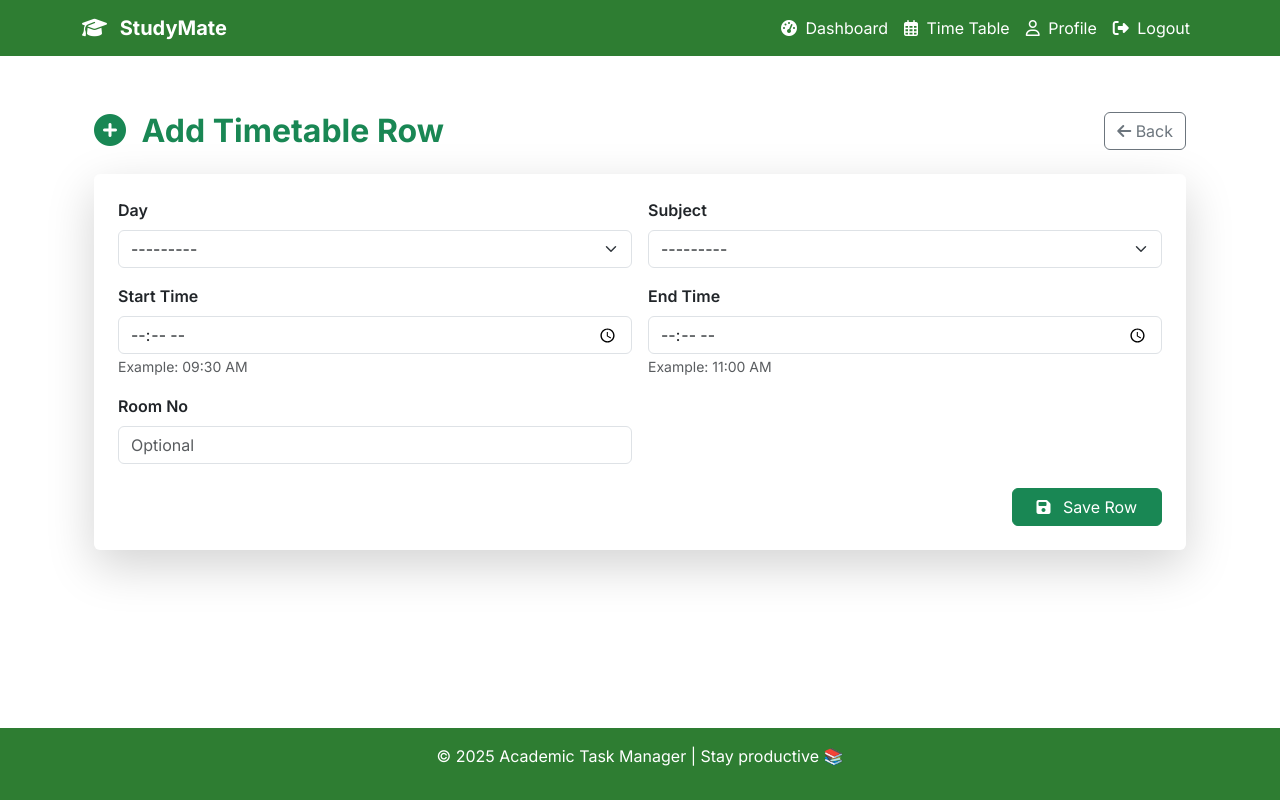
After one commit to AbdulHadi-Programmer/University-Project, a Django app: page /timetable/add/ in a window 1280 px wide. The commit adds this page. Run offline with Django 5.2, Linux system fonts and the light colour scheme; a user stored in the database is signed in; data comes from the database, SQL or seed files in the repository; both versions use the stored data as it was after the commit; some libraries are stand-ins or nearby versions.

Commit message:
add specific count and custom timetable adding functionality

```diff
--- a/academy_tracker/academy/forms.py
+++ b/academy_tracker/academy/forms.py
@@ -1,5 +1,5 @@
 from django import forms
-from .models import Task, Subject, LearningItem
+from .models import Task, Subject, LearningItem, TimeTable
 
 # class TaskForm(forms.ModelForm):
 #     class Meta:
@@ -70,3 +70,59 @@ class LearningItemForm(forms.ModelForm):
         # Add CSS class same as field name
         for field_name, field in self.fields.items():
             field.widget.attrs.update({"class": field_name})
+
+
+# # Time Table Form:
+# class TimeTableForm(forms.ModelForm):
+#     class Meta:
+#         model = TimeTable
+#         fields = ["day", "start_time", "end_time", "subject", "room_no"]
+
+#         widgets = {
+#             "start_time": forms.TimeInput(
+#                 format="%I:%M %p",  # 12-hour format with AM/PM
+#                 attrs={"type": "time", "class": "form-control"}
+#             ),
+#             "end_time": forms.TimeInput(
+#                 format="%I:%M %p",
+#                 attrs={"type": "time", "class": "form-control"}
+#             ),
+#         }
+
+#     def __init__(self, *args, **kwargs):
+#         user = kwargs.pop("user", None)
+#         super().__init__(*args, **kwargs)
+
+#         # Subject filter for current user
+#         if user:
+#             self.fields["subject"].queryset = Subject.objects.filter(user=user)
+
+#         # Override display format for time fields
+#         self.fields["start_time"].input_formats = ["%I:%M %p"]
+#         self.fields["end_time"].input_formats = ["%I:%M %p"]
+from django import forms
+from .models import TimeTable, Subject
+
+class TimeTableForm(forms.ModelForm):
+    class Meta:
+        model = TimeTable
+        fields = ["day", "start_time", "end_time", "subject", "room_no"]
+        widgets = {
+            "start_time": forms.TimeInput(
+                format="%H:%M",
+                attrs={"type": "time", "class": "form-control"}
+            ),
+            "end_time": forms.TimeInput(
+                format="%H:%M",
+                attrs={"type": "time", "class": "form-control"}
+            ),
+            "day": forms.Select(attrs={"class": "form-control"}),
+            "subject": forms.Select(attrs={"class": "form-control"}),
+            "room_no": forms.TextInput(attrs={"class": "form-control", "placeholder": "e.g. Room 204"}),
+        }
+
+    def __init__(self, *args, **kwargs):
+        user = kwargs.pop("user", None)
+        super().__init__(*args, **kwargs)
+        if user:
+            self.fields["subject"].queryset = Subject.objects.filter(user=user)
--- a/academy_tracker/academy/models.py
+++ b/academy_tracker/academy/models.py
@@ -55,3 +55,21 @@ class LearningItem(models.Model):
 
     def __str__(self):
         return f"{self.title} ({self.subject.name})"
+
+
+class TimeTable(models.Model):
+    DAYS_OF_WEEK = [
+        ("Monday", "Monday"),
+        ("Tuesday", "Tuesday"),
+        ("Wednesday", "Wednesday"),
+        ("Thursday", "Thursday"),
+        ("Friday", "Friday"),
+        ("Saturday", "Saturday"),
+        ("Sunday", "Sunday"),
+        ]
+    user = models.ForeignKey(settings.AUTH_USER_MODEL, on_delete=models.CASCADE)
+    day = models.CharField(max_length=20, choices = DAYS_OF_WEEK)
+    start_time = models.TimeField()
+    end_time = models.TimeField()
+    subject = models.ForeignKey(Subject, on_delete= models.CASCADE)
+    room_no = models.CharField(max_length=100, blank=True, null=True)
--- a/academy_tracker/academy/urls.py
+++ b/academy_tracker/academy/urls.py
@@ -22,4 +22,10 @@ urlpatterns = [
     path("subjects/add-new-subject/", add_or_update__subject, name="add_subject"),
     path("subjects/update-subject/<int:pk>/", add_or_update__subject, name="update_subject"),
 
+    # Time Table :
+    path("timetable/", timetable_list, name="timetable_list"),
+    path("timetable/add/", timetable_create, name="timetable_create"),
+    path("timetable/<int:pk>/edit/", timetable_update, name="timetable_update"),
+    path("timetable/<int:pk>/delete/", timetable_delete, name="timetable_delete"),
+
 ]
--- a/academy_tracker/academy/views.py
+++ b/academy_tracker/academy/views.py
@@ -98,6 +98,7 @@ def delete_subject(request, pk):
 #     }
 
 #     return render(request, "student_dashboard.html", context)
+
 from django.contrib.auth.decorators import login_required
 from django.shortcuts import render
 from django.db.models import Count, Q
@@ -106,6 +107,11 @@ from .models import Subject, Task, LearningItem
 @login_required
 def student_dashboard(request):
     user = request.user
+
+    # Total :
+    tasks_count = Task.objects.filter(user=request.user).count() or 0
+    notes_count = LearningItem.objects.filter(user=request.user).count()  or 0
+    timetable_count = TimeTable.objects.filter(user=request.user).count() or 0
 
     # Subjects for this user/semester, annotated with counts
     subjects = (
@@ -130,6 +136,10 @@ def student_dashboard(request):
         "task_pending_count": task_pending_count,
         "task_completed_count": task_completed_count,
         "learning_items_count": learning_items_count,
+        # Total Count :
+        "tasks_count": tasks_count,
+        "notes_count": notes_count,
+        "timetable_count": timetable_count,
     }
 
     return render(request, "student_dashboard.html", context)
@@ -207,3 +217,76 @@ def task_list(request, subject_id):
         "subject": subject,
         "tasks": tasks
     })
+
+
+# @login_required
+# def
+from django.shortcuts import render, redirect, get_object_or_404
+from django.contrib.auth.decorators import login_required
+from .models import TimeTable
+from .forms import TimeTableForm
+
+# List View
+# @login_required
+# def timetable_list(request):
+#     timetables = TimeTable.objects.filter(user=request.user).order_by("day", "start_time")
+#     return render(request, "timetable_list.html", {"timetables": timetables})
+from django.db.models import Case, When, Value, IntegerField
+import datetime
+
+@login_required
+def timetable_list(request):
+    # Current Day ka name (e.g: "Monday")
+    current_day = datetime.datetime.today().strftime("%A")
+    day_order = Case(
+        When(day="Monday", then=Value(1)),
+        When(day="Tuesday", then=Value(2)),
+        When(day="Wednesday", then=Value(3)),
+        When(day="Thursday", then=Value(4)),
+        When(day="Friday", then=Value(5)),
+        When(day="Saturday", then=Value(6)),
+        When(day="Sunday", then=Value(7)),
+        output_field=IntegerField(),
+    )
+
+    timetables = TimeTable.objects.filter(user=request.user).order_by(day_order, "start_time")
+
+    return render(request, "timetable_list.html", {"timetables": timetables, "current_day": current_day})
+
+
+
+# CREATE view
+@login_required
+def timetable_create(request):
+    if request.method == "POST":
+        form = TimeTableForm(request.POST, user=request.user)
+        if form.is_valid():
+            timetable = form.save(commit=False)
+            timetable.user = request.user
+            timetable.save()
+            return redirect("timetable_list")
+    else:
+        form = TimeTableForm(user=request.user)
+    return render(request, "timetable_form.html", {"form": form})
+
+
+# UPDATE view
+@login_required
+def timetable_update(request, pk):
+    timetable = get_object_or_404(TimeTable, pk=pk, user=request.user)
+    if request.method == "POST":
+        form = TimeTableForm(request.POST, instance=timetable, user=request.user)
+        if form.is_valid():
+            form.save()
+            return redirect("timetable_list")
+    else:
+        form = TimeTableForm(instance=timetable, user=request.user)
+    return render(request, "timetable_form.html", {"form": form})
+
+
+# DELETE view  (remove the confirmation view and add direct)
+@login_required
+def timetable_delete(request, pk):
+    timetable = get_object_or_404(TimeTable, pk=pk, user=request.user)
+    timetable.delete()
+    return redirect("timetable_list")
--- a/academy_tracker/accounts/urls.py
+++ b/academy_tracker/accounts/urls.py
@@ -9,5 +9,5 @@ urlpatterns = [
     path("logout/", logout_view, name="logout"),
     path("profile/", profile, name="profile"),
     path("profile/edit/", edit_profile, name="edit_profile"),
-    path('timetable/', timetable, name="timetable")
+    # path('timetable/', timetable, name="timetable")
 ]
--- a/academy_tracker/templates/base.html
+++ b/academy_tracker/templates/base.html
@@ -129,9 +129,11 @@
                                 </a>
                             </li>
                             <li class="nav-item">
-                                <a class="nav-link" href="{% url 'timetable' %}">
+
+                                <a class="nav-link" href="{% url 'timetable_list' %}">
                                     <i class="fa-regular fa-calendar-days me-1"></i> Time Table
                                 </a>
+
                             </li>
                             <li class="nav-item">
                                 <a class="nav-link" href="{% url 'profile' %}">
--- a/academy_tracker/templates/student_dashboard.html
+++ b/academy_tracker/templates/student_dashboard.html
@@ -188,7 +188,7 @@
 
                     <div class="d-flex justify-content-between">
                         <a href="{% url 'learning_items' subject.id %}" class="btn btn-sm btn-outline-success">
-                            <i class="fa-solid fa-book-open-reader me-1"></i> Study Notes
+                            <i class="fa-solid fa-book-open-reader me-1"></i> Study Notes ({{ subject.learning_items_count|default:0 }})
                         </a>
                         <style>
                             .task_btn:hover {
@@ -198,7 +198,7 @@
 
                         </style>
                         <a href="{% url 'tasks' subject.id %}" class="btn btn-sm btn-outline-warning text-dark task_btn">
-                            <i class="fa-solid fa-clipboard-check me-1" class="task-icon"></i> Tasks
+                            <i class="fa-solid fa-clipboard-check me-1" class="task-icon"></i> Tasks  ({{ subject.total_tasks|default:0 }})
                         </a>
                     </div>
                 </div>
--- /dev/null
+++ b/academy_tracker/templates/timetable_form.html
@@ -0,0 +1,62 @@
+{% extends "base.html" %}
+{% load widget_tweaks %}
+{% block title %}Add Timetable Row{% endblock %}
+
+{% block content %}
+<div class="container my-4">
+
+    <!-- Header -->
+    <div class="d-flex justify-content-between align-items-center mb-4">
+        <h2 class="fw-bold text-success mb-0">
+            <i class="fa-solid fa-plus-circle me-2"></i> Add Timetable Row
+        </h2>
+        <a href="{% url 'timetable_list' %}" class="btn btn-outline-secondary">
+            <i class="fa-solid fa-arrow-left"></i> Back
+        </a>
+    </div>
+
+    <div class="card shadow-lg border-0">
+        <div class="card-body p-4">
+            <form method="post" novalidate>
+                {% csrf_token %}
+
+                <div class="row g-3">
+
+                    <div class="col-md-6">
+                        <label class="form-label fw-semibold">Day</label>
+                        {% render_field form.day class="form-select" %}
+                    </div>
+
+                    <div class="col-md-6">
+                        <label class="form-label fw-semibold">Subject</label>
+                        {% render_field form.subject class="form-select" %}
+                    </div>
+
+                    <div class="col-md-6">
+                        <label class="form-label fw-semibold">Start Time</label>
+                        {% render_field form.start_time class="form-control" placeholder="HH:MM AM/PM" %}
+                        <small class="text-muted">Example: 09:30 AM</small>
+                    </div>
+
+                    <div class="col-md-6">
+                        <label class="form-label fw-semibold">End Time</label>
+                        {% render_field form.end_time class="form-control" placeholder="HH:MM AM/PM" %}
+                        <small class="text-muted">Example: 11:00 AM</small>
+                    </div>
+
+                    <div class="col-md-6">
+                        <label class="form-label fw-semibold">Room No</label>
+                        {% render_field form.room_no class="form-control" placeholder="Optional" %}
+                    </div>
+                </div>
+
+                <div class="d-flex justify-content-end mt-4">
+                    <button type="submit" class="btn btn-success px-4">
+                        <i class="fa-solid fa-save me-2"></i> Save Row
+                    </button>
+                </div>
+            </form>
+        </div>
+    </div>
+</div>
+{% endblock %}
```
Also changed, not shown: academy_tracker/templates/timetable_list.html (added, +118 -0 lines), academy_tracker/academy/migrations/0007_timetable.py (added), academy_tracker/db.sqlite3.
